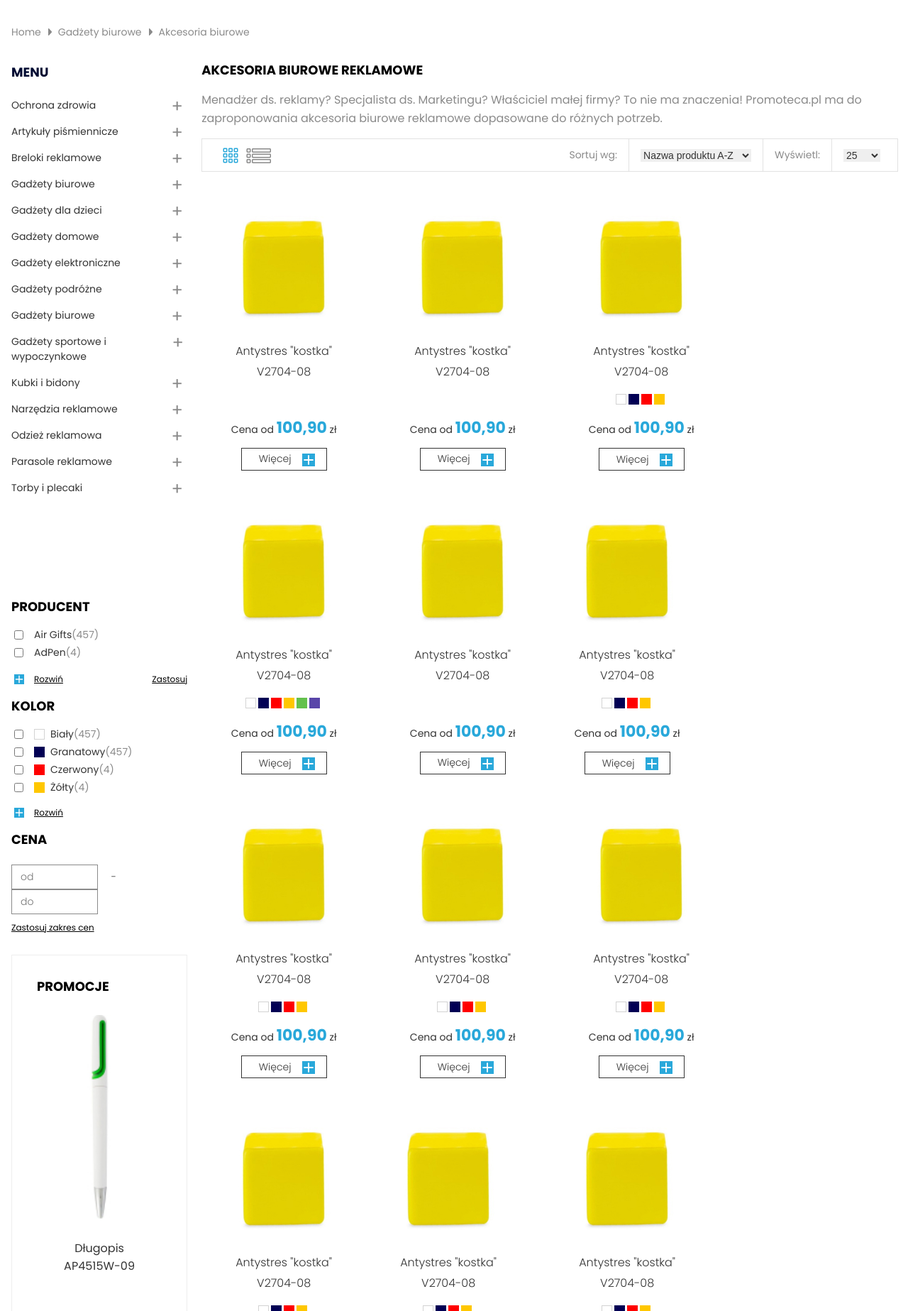
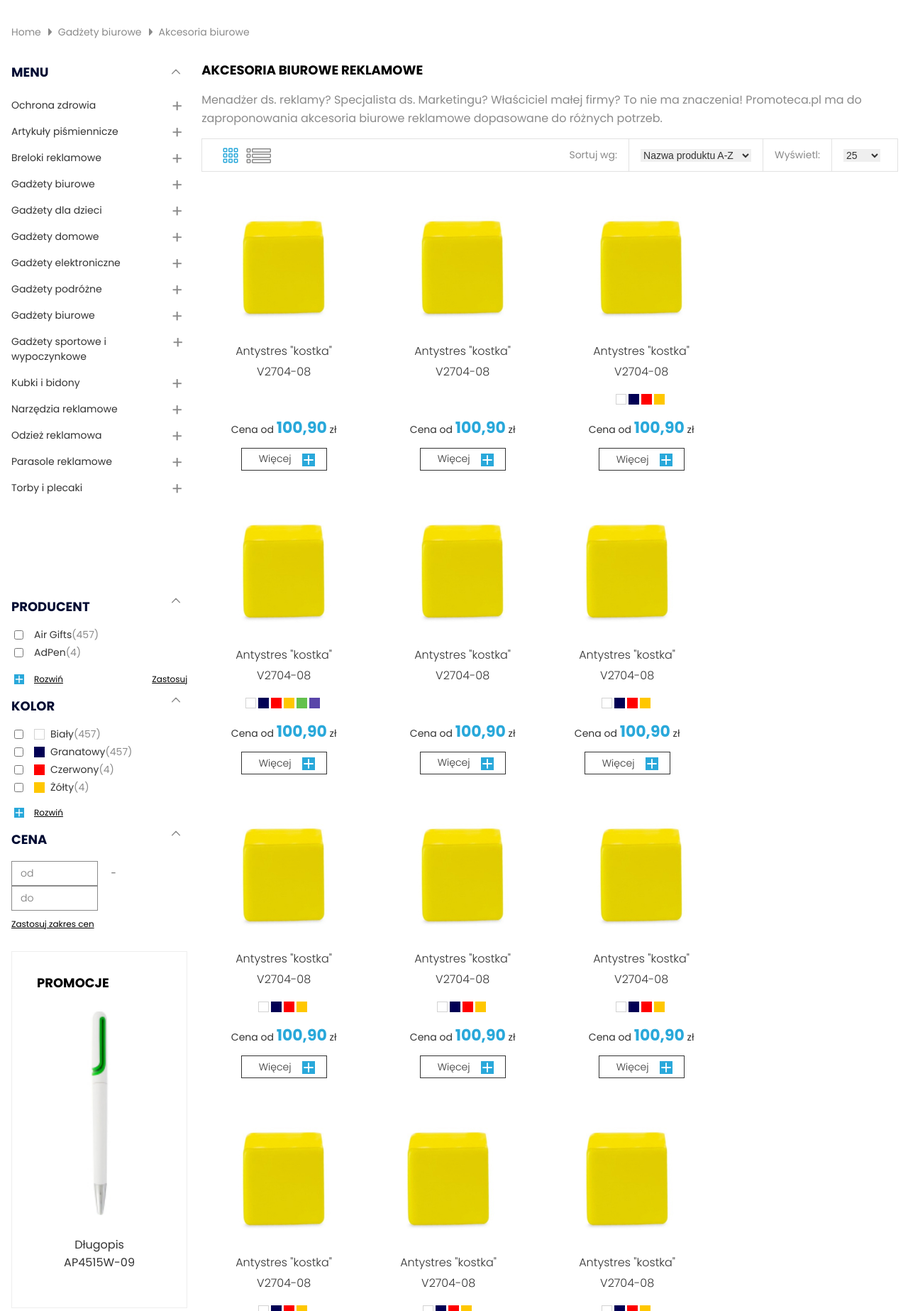
Before and after one commit to goldipl/PROMOTECA, a PHP site: page /category.php in a window 1280 px wide. Shown: the part 125-1972 px from the top of the page at 71% size. Run offline with PHP 8.4, Linux system fonts and the light colour scheme.

Commit message:
styling aside accordion menu

```diff
--- a/components/category/category_filters.php
+++ b/components/category/category_filters.php
@@ -1,5 +1,10 @@
 <div class="category_filters">
-    <h1 class="title producer accordion">Producent</h1>
+    <div class="accordion_box_title">
+        <h1 class="title producer accordion">Producent</h1>
+        <div class="accordion_box_title--img">
+            <img src="./assets/icons/chevron-down-grey.svg" alt="chevron-down-grey" width="12" height="12">
+        </div>
+    </div>
     <div class="category_filters-slot" style="display: block;">
         <ul class="category_filters-slot--list producer">
             <li>
@@ -33,7 +38,12 @@
         </div>
     </div>
 
-    <h1 class="title color accordion">Kolor</h1>
+    <div class="accordion_box_title">
+        <h1 class="title color accordion">Kolor</h1>
+        <div class="accordion_box_title--img">
+            <img src="./assets/icons/chevron-down-grey.svg" alt="chevron-down-grey" width="12" height="12">
+        </div>
+    </div>
     <div class="category_filters-slot" style="display: block;">
         <ul class="category_filters-slot--list color">
             <li>
@@ -64,7 +74,12 @@
         </div>
     </div>
 
-    <h1 class="title price accordion">Cena</h1>
+    <div class="accordion_box_title">
+        <h1 class="title price accordion">Cena</h1>
+        <div class="accordion_box_title--img">
+            <img src="./assets/icons/chevron-down-grey.svg" alt="chevron-down-grey" width="12" height="12">
+        </div>
+    </div>
     <div class="category_filters-slot" style="display: block;">
         <div class="price_filters_box">
             <div class="price_filter_container">
--- a/components/common/aside_menu.php
+++ b/components/common/aside_menu.php
@@ -1,5 +1,10 @@
 <div class="aside_menu">
-    <h1 class="accordion-title">Menu</h1>
+    <div class="accordion_box_title">
+        <h1 class="accordion_box_title--title">Menu</h1>
+        <div class="accordion_box_title--img">
+            <img src="./assets/icons/chevron-down-grey.svg" alt="chevron-down-grey" width="12" height="12">
+        </div>
+    </div>
     <div class="accordion">
         <div class="accordion-tabs">
             <div class="accordion-tab">
--- a/scss/category_page/_category_aside_filters.scss
+++ b/scss/category_page/_category_aside_filters.scss
@@ -1,9 +1,32 @@
 .category_filters {
-    h1.title {
-        font-size: 18px;
-        font-weight: 700;
-        line-height: normal;
-        text-transform: uppercase;
+    .accordion_box_title {
+        display: flex;
+        justify-content: space-between;
+        align-items: center;
+        cursor: pointer;
+        .title {
+            font-size: 18px;
+            font-weight: 700;
+            line-height: normal;
+            color: $title_black;
+            text-transform: uppercase;
+            margin-bottom: 0;
+        }
+        &--img {
+            img {
+                margin-right: 10px;
+                margin-top: 5px;
+                transition: 0.6s;
+                transform: rotate(180deg);
+            }
+        }
+        &.active {
+            &--img {
+                img {
+                    transform: rotate(0);
+                }
+            }
+        }
     }
     &-slot {
         &--list {
@@ -130,6 +153,7 @@
         }
         .price_filters_box {
             .price_filter_container {
+                margin-top: 10px;
                 display: inline-block;
                 &--from,
                 &--to {
--- a/scss/common/_aside_menu.scss
+++ b/scss/common/_aside_menu.scss
@@ -1,10 +1,31 @@
 .aside_menu {
-    .accordion-title {
-        font-size: 18px;
-        font-weight: 700;
-        line-height: normal;
-        color: $title_black;
-        text-transform: uppercase;
+    .accordion_box_title {
+        display: flex;
+        justify-content: space-between;
+        align-items: center;
+        cursor: pointer;
+        &--title {
+            font-size: 18px;
+            font-weight: 700;
+            line-height: normal;
+            color: $title_black;
+            text-transform: uppercase;
+        }
+        &--img {
+            img {
+                margin-right: 10px;
+                margin-top: 5px;
+                transition: 0.6s;
+                transform: rotate(180deg);
+            }
+        }
+        &.active {
+            &--img {
+                img {
+                    transform: rotate(0);
+                }
+            }
+        }
     }
     .accordion {
         position: relative;
--- a/scss/main.css
+++ b/scss/main.css
@@ -1673,12 +1673,27 @@ header #nav .bottom-nav ul.no-menu-links li::after {
   color: #29A8DA;
 }
 
-.aside_menu .accordion-title {
+.aside_menu .accordion_box_title {
+  display: flex;
+  justify-content: space-between;
+  align-items: center;
+  cursor: pointer;
+}
+.aside_menu .accordion_box_title--title {
   font-size: 18px;
   font-weight: 700;
   line-height: normal;
   color: #010B32;
   text-transform: uppercase;
+}
+.aside_menu .accordion_box_title--img img {
+  margin-right: 10px;
+  margin-top: 5px;
+  transition: 0.6s;
+  transform: rotate(180deg);
+}
+.aside_menu .accordion_box_title.active--img img {
+  transform: rotate(0);
 }
 .aside_menu .accordion {
   position: relative;
@@ -2029,11 +2044,28 @@ header #nav .bottom-nav ul.no-menu-links li::after {
     margin-bottom: 40px;
   }
 }
-.category_filters h1.title {
+.category_filters .accordion_box_title {
+  display: flex;
+  justify-content: space-between;
+  align-items: center;
+  cursor: pointer;
+}
+.category_filters .accordion_box_title .title {
   font-size: 18px;
   font-weight: 700;
   line-height: normal;
+  color: #010B32;
   text-transform: uppercase;
+  margin-bottom: 0;
+}
+.category_filters .accordion_box_title--img img {
+  margin-right: 10px;
+  margin-top: 5px;
+  transition: 0.6s;
+  transform: rotate(180deg);
+}
+.category_filters .accordion_box_title.active--img img {
+  transform: rotate(0);
 }
 .category_filters-slot--list {
   padding-left: 0;
@@ -2163,6 +2195,7 @@ header #nav .bottom-nav ul.no-menu-links li::after {
   background-repeat: no-repeat;
 }
 .category_filters-slot .price_filters_box .price_filter_container {
+  margin-top: 10px;
   display: inline-block;
 }
 .category_filters-slot .price_filters_box .price_filter_container--from, .category_filters-slot .price_filters_box .price_filter_container--to {
```
Also changed, not shown: 1 other file.
